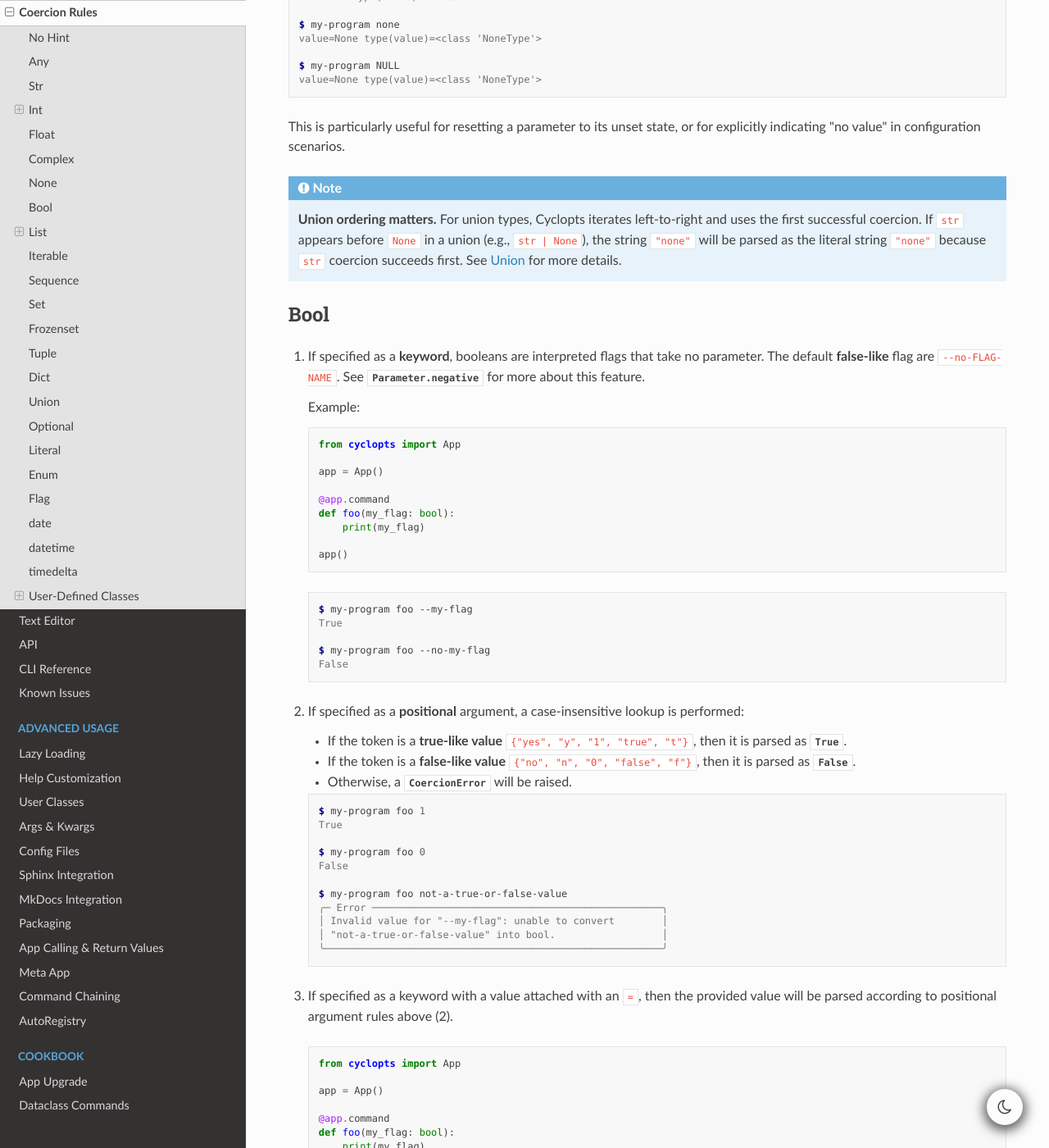
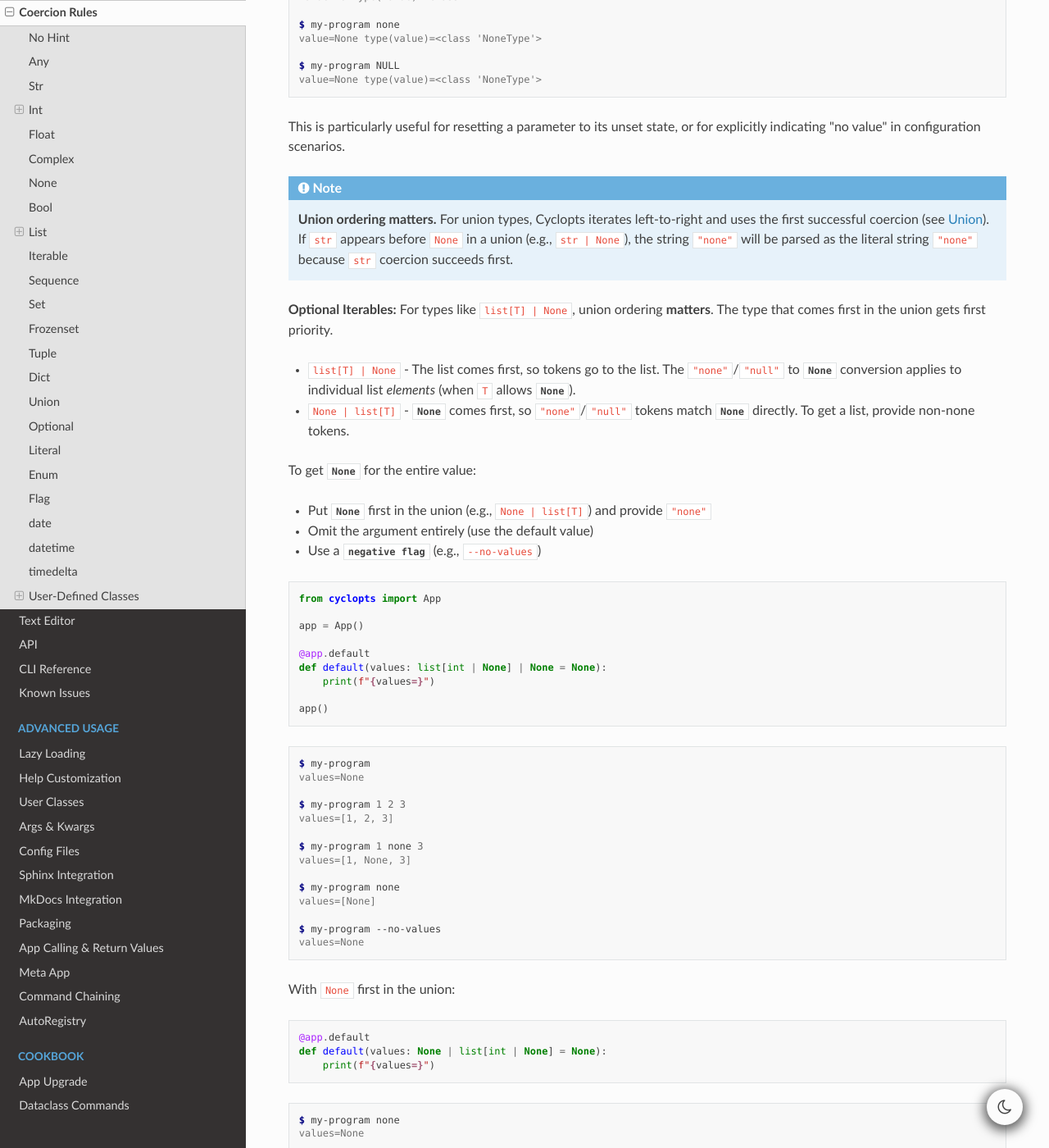
Before and after one commit to BrianPugh/cyclopts, a Sphinx documentation site: the page built from docs/source/rules.rst, in a window 1280 px wide and 1400 px high, scrolled down 3010 px. Shown: the whole window at 82% size. Built offline with Sphinx 7.4.7 and the Read the Docs theme 3.1.0, drawn with Linux system fonts in a browser that asks for light colours; the version number could not be read and is left out; some of the changed text lies outside the part shown.

Commit message:
single lookahead token

```diff
--- a/docs/source/rules.rst
+++ b/docs/source/rules.rst
@@ -170,9 +170,98 @@ This is particularly useful for resetting a parameter to its unset state, or for
 
 .. note::
    **Union ordering matters.** For union types, Cyclopts iterates left-to-right and uses the first
-   successful coercion. If ``str`` appears before ``None`` in a union (e.g., ``str | None``),
+   successful coercion (see :ref:`Union <Coercion Rules - Union>`). If ``str`` appears before ``None`` in a union (e.g., ``str | None``),
    the string ``"none"`` will be parsed as the literal string ``"none"`` because ``str`` coercion
-   succeeds first. See Union_ for more details.
+   succeeds first.
+
+**Optional Iterables:**
+For types like ``list[T] | None``, union ordering **matters**.
+The type that comes first in the union gets first priority.
+
+* ``list[T] | None`` - The list comes first, so tokens go to the list. The ``"none"``/``"null"`` to :obj:`None` conversion applies to individual list *elements* (when ``T`` allows :obj:`None`).
+* ``None | list[T]`` - :obj:`None` comes first, so ``"none"``/``"null"`` tokens match :obj:`None` directly. To get a list, provide non-none tokens.
+
+To get :obj:`None` for the entire value:
+
+* Put :obj:`None` first in the union (e.g., ``None | list[T]``) and provide ``"none"``
+* Omit the argument entirely (use the default value)
+* Use a :attr:`negative flag <.Parameter.negative_none>` (e.g., ``--no-values``)
+
+.. code-block:: python
+
+   from cyclopts import App
+
+   app = App()
+
+   @app.default
+   def default(values: list[int | None] | None = None):
+       print(f"{values=}")
+
+   app()
+
+.. code-block:: console
+
+   $ my-program
+   values=None
+
+   $ my-program 1 2 3
+   values=[1, 2, 3]
+
+   $ my-program 1 none 3
+   values=[1, None, 3]
+
+   $ my-program none
+   values=[None]
+
+   $ my-program --no-values
+   values=None
+
+With ``None`` first in the union:
+
+.. code-block:: python
+
+   @app.default
+   def default(values: None | list[int | None] = None):
+       print(f"{values=}")
+
+.. code-block:: console
+
+   $ my-program none
+   values=None
+
+   $ my-program 1 2 3
+   values=[1, 2, 3]
+
+**Multi-Token Types:**
+For unions with multi-token types (like ``tuple[int, int]``), the multi-token type dominates
+when it comes first. Single-token types (like :obj:`None`, :obj:`~typing.Literal`, or :class:`~enum.Enum`)
+must come **before** multi-token types to be matched:
+
+* ``None | tuple[int, int]`` - :obj:`None` comes first, so ``"none"`` becomes :obj:`None`.
+* ``tuple[int, int] | None`` - ``tuple`` comes first and expects 2 tokens, so ``"none"`` fails.
+
+.. code-block:: python
+
+   from cyclopts import App
+
+   app = App()
+
+   @app.default
+   def default(config: None | tuple[int, int] = None):
+       print(f"{config=}")
+
+   app()
+
+.. code-block:: console
+
+   $ my-program 10 20
+   config=(10, 20)
+
+   $ my-program none
+   config=None
+
+   $ my-program
+   config=None
 
 ****
 Bool
@@ -630,6 +719,66 @@ Cyclopts attempts to coerce the input token into the **type** of each :obj:`~typ
    ╰─────────────────────────────────────────────────────────╯
 
 
+**Multi-Token Type Unions:**
+:obj:`~typing.Literal` types can be combined with multi-token types (like ``tuple[int, int]``) to provide preset options alongside custom values.
+**Union ordering matters**: the :obj:`~typing.Literal` must come **before** the multi-token type to be matched.
+
+.. code-block:: python
+
+   from cyclopts import App
+   from typing import Literal
+
+   app = App()
+
+   @app.default
+   def default(config: Literal["small", "large"] | tuple[int, int] = "small"):
+       print(f"{config=}")
+
+   app()
+
+.. code-block:: console
+
+   $ my-program small
+   config='small'
+
+   $ my-program large
+   config='large'
+
+   $ my-program 1920 1080
+   config=(1920, 1080)
+
+This is useful for providing preset configurations while allowing custom values:
+
+.. code-block:: python
+
+   from cyclopts import App
+   from typing import Literal
+
+   app = App()
+
+   @app.default
+   def resize(dimensions: Literal["hd", "4k"] | tuple[int, int] = "hd"):
+       if dimensions == "hd":
+           dimensions = (1920, 1080)
+       elif dimensions == "4k":
+           dimensions = (3840, 2160)
+       print(f"Resizing to {dimensions[0]}x{dimensions[1]}")
+
+   app()
+
+.. code-block:: console
+
+   $ my-program hd
+   Resizing to 1920x1080
+
+   $ my-program 800 600
+   Resizing to 800x600
+
+.. note::
+   :obj:`~typing.Literal` matching is **case-sensitive**. The token must exactly match one of the literal values.
+   If the multi-token type comes first (e.g., ``tuple[int, int] | Literal["hd"]``), the Literal won't match because
+   ``tuple`` expects 2 tokens.
+
 ****
 Enum
 ****
```
Also changed, not shown: 5 other files.
